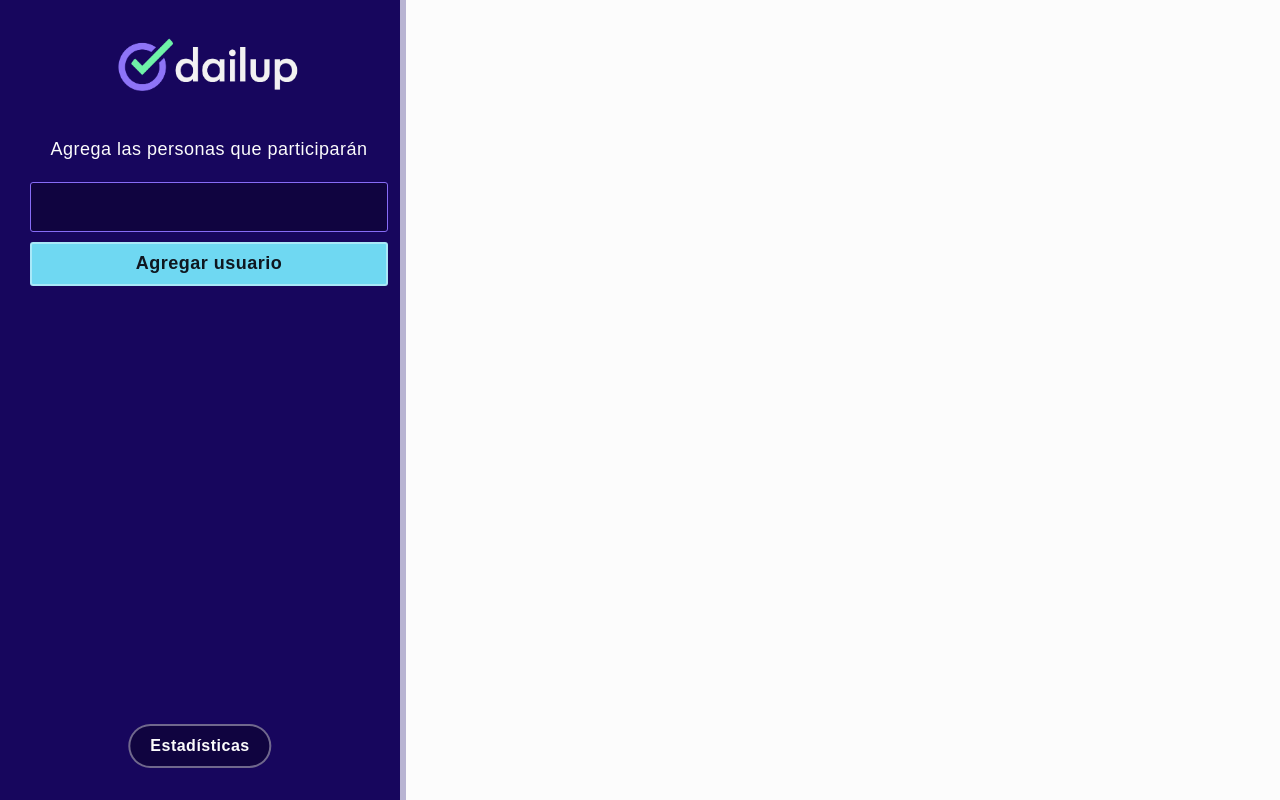
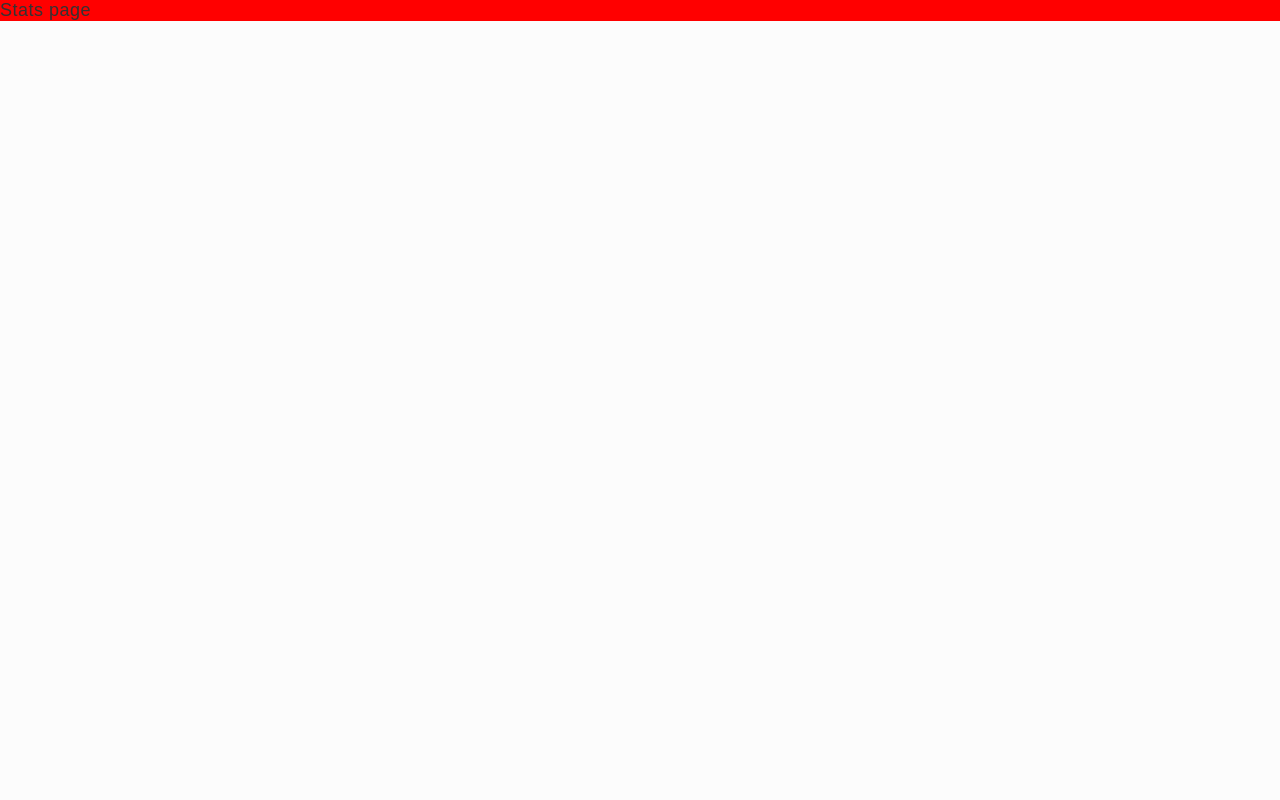
Before and after one commit to Mathiew82/dailup, a Vue app: page /stats in a window 1280 px wide. Built offline with nearby package versions, Linux system fonts and the light colour scheme.

Commit message:
Instalada la dependencia del router vue. Creadas las páginas de Home y Stats. Y creado el hook de goTo

```diff
--- a/package.json
+++ b/package.json
@@ -11,7 +11,8 @@
   },
   "dependencies": {
     "pinia": "^2.0.12",
-    "vue": "^3.2.16"
+    "vue": "^3.2.16",
+    "vue-router": "^4.0.14"
   },
   "devDependencies": {
     "@vitejs/plugin-vue": "^1.9.3",
--- a/src/App.vue
+++ b/src/App.vue
@@ -1,14 +1,8 @@
 <template>
   <div class="app">
-    <Aside />
-    <Content />
+    <router-view></router-view>
   </div>
 </template>
-
-<script setup>
-import Aside from './components/Aside.vue'
-import Content from './components/Content.vue'
-</script>
 
 <style lang="scss">
 @import './sass/main.scss';
--- a/src/components/Aside.vue
+++ b/src/components/Aside.vue
@@ -35,7 +35,12 @@
       Confirmar usuarios
     </Button>
 
-    <Button type="button" color="black" id="stats-button">
+    <Button
+      type="button"
+      color="black"
+      id="stats-button"
+      @click="goTo('Stats')"
+    >
       Estadísticas
     </Button>
   </aside>
@@ -43,11 +48,15 @@
 
 <script setup>
 import { ref } from 'vue'
+import { useRouter } from 'vue-router'
 import { useUserStore } from '../stores/user.js'
 import Button from './ui/Button.vue'
 import UsersList from './UsersList.vue'
+import { useGoTo } from '../hooks/useGoTo.ts'
 
+const router = useRouter()
 const userStore = useUserStore()
+const { goTo } = useGoTo(router)
 
 const newUserName = ref('')
 
--- /dev/null
+++ b/src/hooks/useGoTo.ts
@@ -0,0 +1,11 @@
+export const useGoTo = (router) => {
+  const goTo = (routeName) => {
+    router.push({
+      name: routeName
+    })
+  }
+
+  return {
+    goTo
+  }
+}
--- a/src/main.js
+++ b/src/main.js
@@ -1,7 +1,9 @@
 import { createApp } from 'vue'
 import App from './App.vue'
 import { createPinia } from 'pinia'
+import router from './router'
 
 const app = createApp(App)
 app.use(createPinia())
+app.use(router)
 app.mount('#app')
--- /dev/null
+++ b/src/pages/Home.vue
@@ -0,0 +1,9 @@
+<template>
+  <Aside />
+  <Content />
+</template>
+
+<script setup>
+import Aside from '../components/Aside.vue'
+import Content from '../components/Content.vue'
+</script>
--- a/src/pages/Stats.vue
+++ b/src/pages/Stats.vue
@@ -1,5 +1,5 @@
 <template>
-  <div>Stats page</div>
+  <div style="width: 100%; background: red">Stats page</div>
 </template>
 
 <script setup></script>
```
Also changed, not shown: src/router/index.js (added, +15 -0 lines), 1 other file (tests, documents, lock files or other folders).
